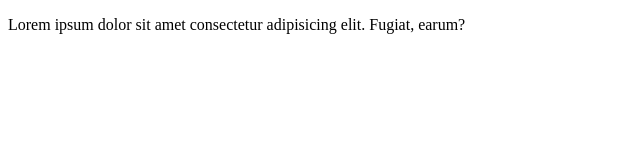
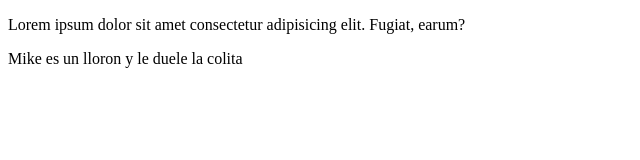
Before and after one commit to IntiJuarez/Test-repositorio, a plain HTML site: page index.html in a window 1280 px wide. Shown: the whole page, without its empty margins (0-640 px from the left). Drawn offline with Linux system fonts and the light colour scheme.

Commit message:
commit mike llorona

```diff
--- a/index.html
+++ b/index.html
@@ -7,10 +7,12 @@
     <title>Git VSCODE</title>
 </head>
 <body>
-    <!-- DEV CONTEINER 3-->
+    <!-- DEV CONTEINER 4-->
     <dev class="conteiner">
         <dev class="now">
             <p>Lorem ipsum dolor sit amet consectetur adipisicing elit. Fugiat, earum?</p>
+            <p>Mike es un lloron y le duele la colita</p>
+
     </dev>
 
 
```
Also changed, not shown: 1 other file.
